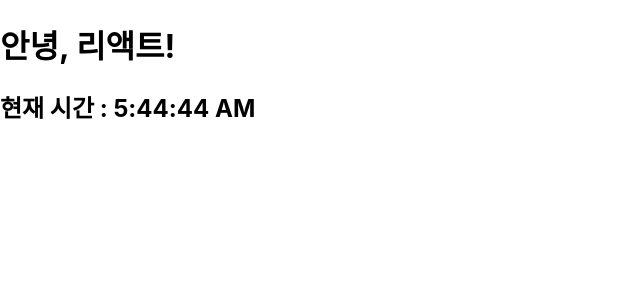
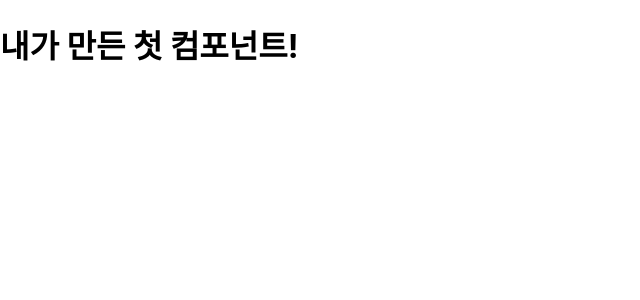
Before and after one commit to ebcode2021/React-Study, a React (Create React App) app: page / in a window 1280 px wide. Shown: the top 300 px of the page, without its empty margins (0-640 px from the left). Built offline with nearby package versions, Linux system fonts and the light colour scheme.

Commit message:
[add] first component

```diff
--- /dev/null
+++ b/src/chapter_05/Comment.jsx
@@ -0,0 +1,9 @@
+function	Comment(props) {
+	return (
+		<div>
+			<h1> 내가 만든 첫 컴포넌트!</h1>
+		</div>
+	);
+}
+
+export default Comment;
--- /dev/null
+++ b/src/chapter_05/CommentList.jsx
@@ -0,0 +1,11 @@
+import Comment from "./Comment";
+
+function CommentList(props) {
+	return (
+		<div>
+			<Comment/>
+		</div>
+	);
+}
+
+export default CommentList;
--- a/src/index.js
+++ b/src/index.js
@@ -5,18 +5,27 @@
 import reportWebVitals from './reportWebVitals';
 import Library from './chapter_03/Library';
 import Clock from './chapter_04/Clock';
+import CommentList from './chapter_05/CommentList';
 
 
+// chapter_05
+const root = ReactDOM.createRoot(document.getElementById("root"));
+root.render(
+  <React.StrictMode>
+    <CommentList />
+  </React.StrictMode>
+);
+
 // chapter_04
-const root = ReactDOM.createRoot(document.getElementById("root"));
+// const root = ReactDOM.createRoot(document.getElementById("root"));
 
-setInterval(() => {
-  root.render(
-    <React.StrictMode>
-      <Clock />
-    </React.StrictMode>
-  );
-}, 1000);
+// setInterval(() => {
+//   root.render(
+//     <React.StrictMode>
+//       <Clock />
+//     </React.StrictMode>
+//   );
+// }, 1000);
 
 // chapter_03
 // const root = ReactDOM.createRoot(document.getElementById('root'));
```
